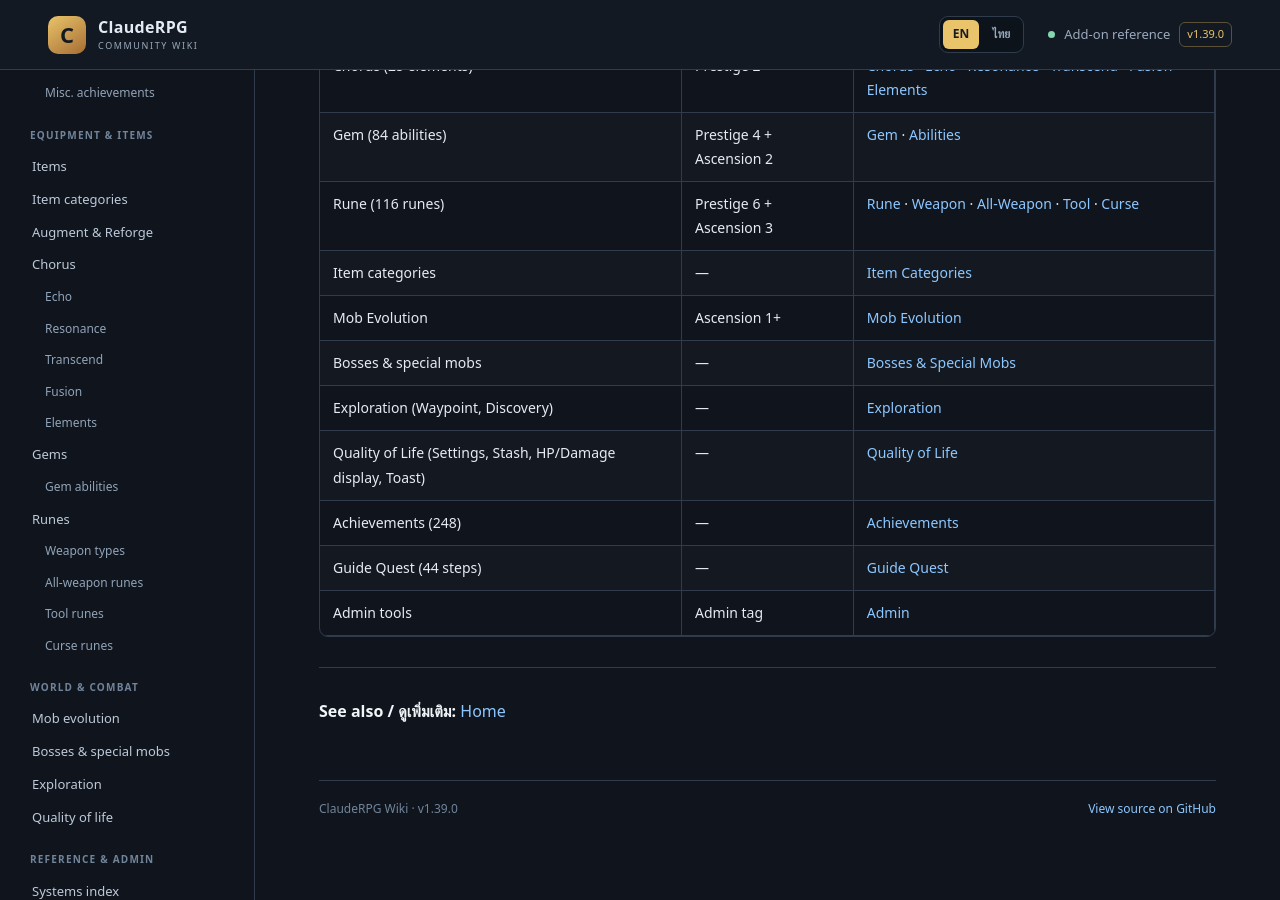
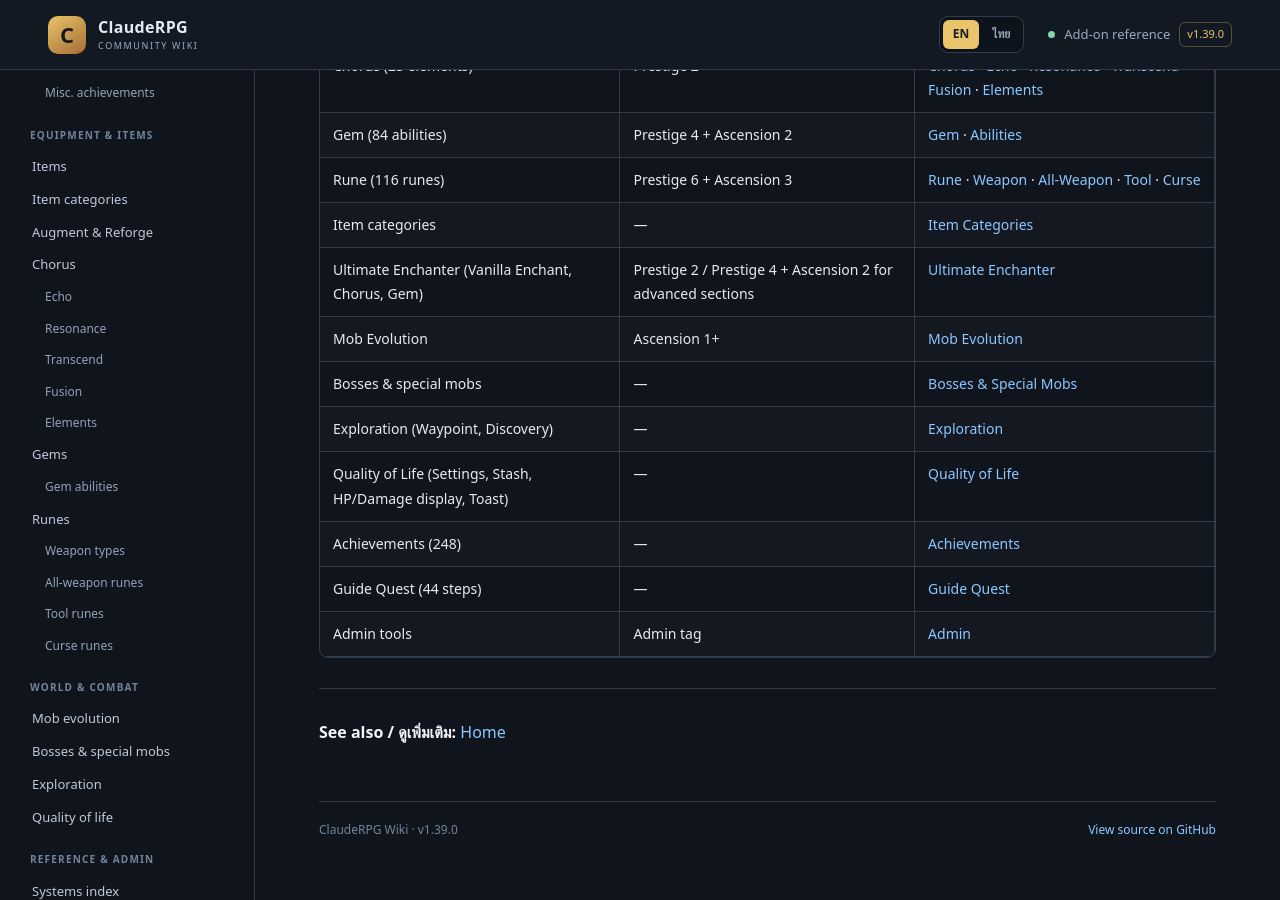
Before and after one commit to miniTorch25/ClaudeRPG-Wiki-V2, a Jekyll site: the page built from Systems.md, in a window 1280 px wide and 900 px high, scrolled down 554 px. Built offline with Jekyll 4.4.1, drawn with Linux system fonts in a browser that asks for light colours; our own code applies the rules of GitHub Pages for plain Markdown files.

Commit message:
Docs: link Ultimate Enchanter guide in Systems.md

```diff
--- a/Systems.md
+++ b/Systems.md
@@ -20,6 +20,7 @@
 | Gem (84 abilities) | Prestige 4 + Ascension 2 | [Gem](Gem) · [Abilities](Gem-Abilities) |
 | Rune (116 runes) | Prestige 6 + Ascension 3 | [Rune](Rune) · [Weapon](Runes-Weapon-Types) · [All-Weapon](Runes-All-Weapon) · [Tool](Runes-Tool) · [Curse](Runes-Curse) |
 | Item categories | — | [Item Categories](Item-Categories) |
+| Ultimate Enchanter (Vanilla Enchant, Chorus, Gem) | Prestige 2 / Prestige 4 + Ascension 2 for advanced sections | [Ultimate Enchanter](Ultimate-Enchanter) |
 | Mob Evolution | Ascension 1+ | [Mob Evolution](Mob-Evolution) |
 | Bosses & special mobs | — | [Bosses & Special Mobs](Bosses-and-Special-Mobs) |
 | Exploration (Waypoint, Discovery) | — | [Exploration](Exploration) |
```
